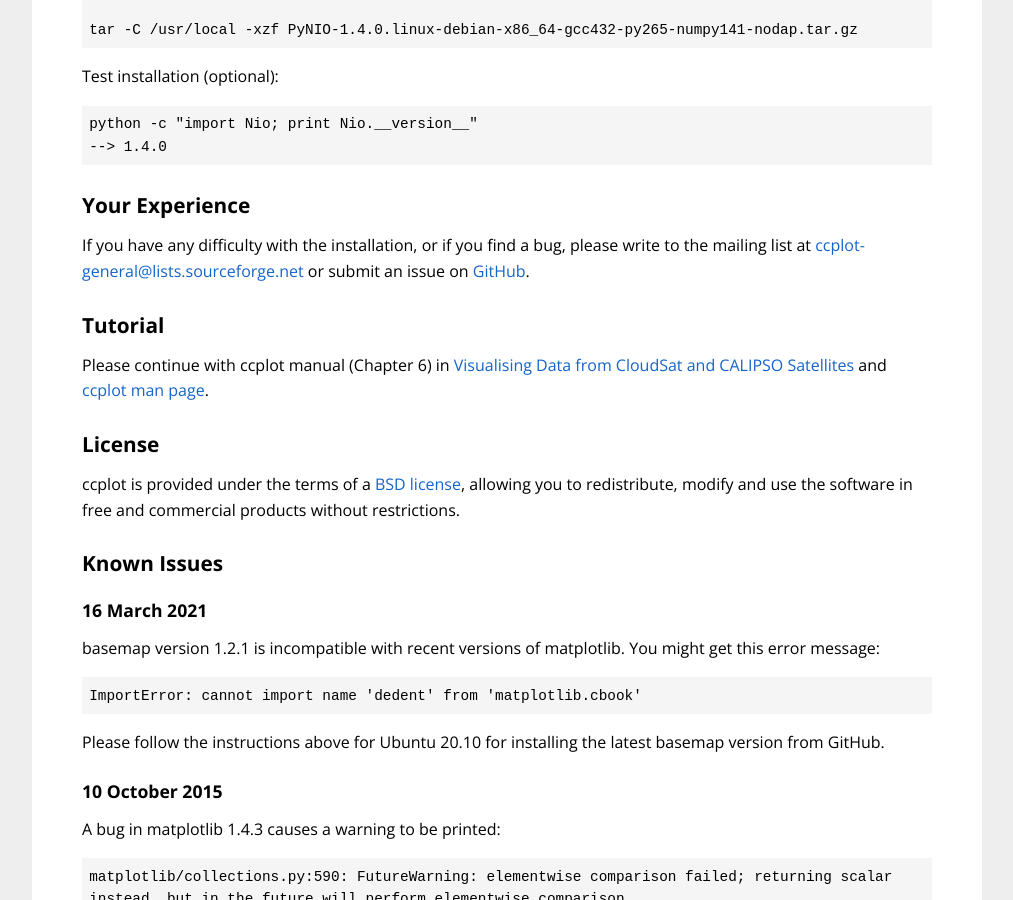
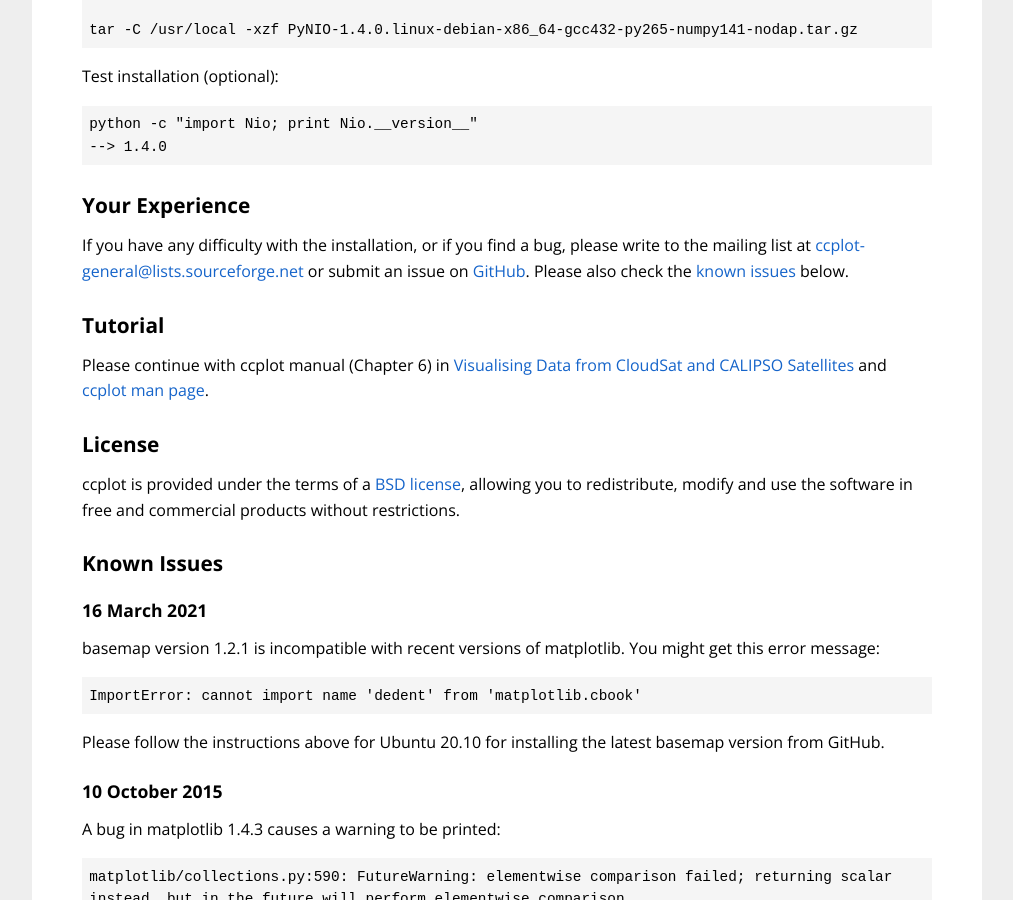
Before and after one commit to peterkuma/ccplot, a Jekyll site: the page built from download/index.md, in a window 1280 px wide and 900 px high, scrolled down 3816 px. Shown: the whole window, without its empty margins (133-1146 px from the left). Built offline with Jekyll 4.4.1, drawn with Linux system fonts in a browser that asks for light colours.

Commit message:
Add a link to known issues under "Your Experience"

```diff
--- a/download/index.md
+++ b/download/index.md
@@ -313,6 +313,7 @@ If you have any difficulty with the installation, or if you find a bug,
 please write to the mailing list at
 [ccplot-general@lists.sourceforge.net](mailto:ccplot-general@lists.sourceforge.net)
 or submit an issue on [GitHub](https://github.com/peterkuma/ccplot).
+Please also check the [known issues](#known-issues) below.
 
 Tutorial
 --------
```
